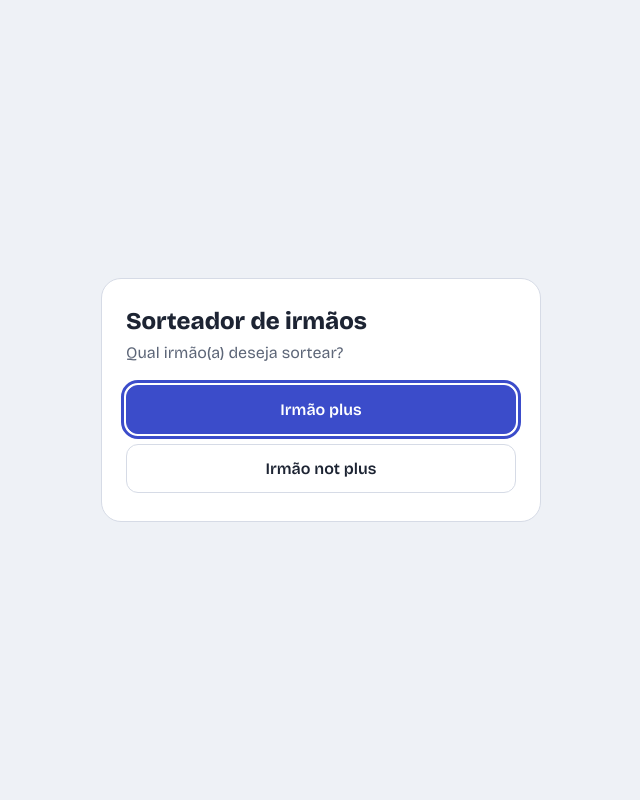
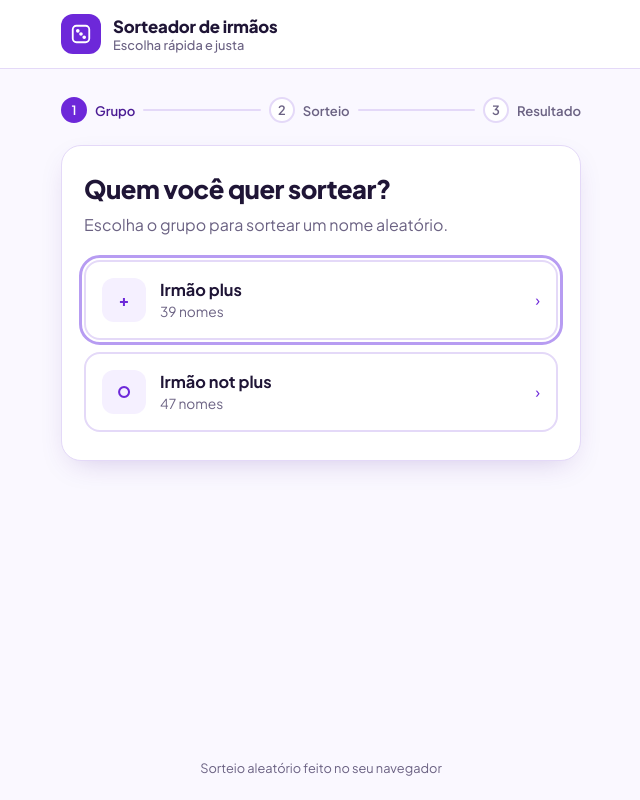
Before and after one commit to lucas17biel-lgtm/Sorteador, a plain HTML site: page index.html in a window 1280 px wide. Shown: the whole page, without its empty margins (319-959 px from the left). Drawn offline with nearby package versions, Linux system fonts and the light colour scheme.

Commit message:
Add files via upload

```diff
--- a/index.html
+++ b/index.html
@@ -3,80 +3,116 @@
 <head>
 <meta charset="utf-8">
 <meta name="viewport" content="width=device-width, initial-scale=1, viewport-fit=cover">
+<meta name="theme-color" content="#6d28d9">
 <title>Sorteador de irmãos</title>
-<link rel="stylesheet" href="https://fonts.googleapis.com/css2?family=Bricolage+Grotesque:wght@400;600;800&display=swap">
+<link rel="stylesheet" href="https://fonts.googleapis.com/css2?family=Plus+Jakarta+Sans:wght@400;500;600;700;800&display=swap">
 <style>
-:root{--bg:#eef1f6;--card:#fff;--ink:#1d2433;--mute:#5d6678;--accent:#3b4cca;--accent-ink:#fff;--line:#d6dbe6;
+:root{--p:#6d28d9;--p-dark:#4c1d95;--p-soft:#f5f0ff;--p-line:#e4d9f8;--ink:#1f1536;--mute:#6b6283;--bg:#faf8ff;--white:#fff;color-scheme:light;
 box-sizing:border-box;padding-top:env(safe-area-inset-top,0px);padding-bottom:env(safe-area-inset-bottom,0px)}
-@media (prefers-color-scheme:dark){:root:not([data-theme="light"]){--bg:#141826;--card:#1d2336;--ink:#eceff7;--mute:#98a1b8;--accent:#8c9bff;--accent-ink:#141826;--line:#2f3752;color-scheme:dark}}
-:root[data-theme="dark"]{--bg:#141826;--card:#1d2336;--ink:#eceff7;--mute:#98a1b8;--accent:#8c9bff;--accent-ink:#141826;--line:#2f3752;color-scheme:dark}
 html{scroll-padding-top:env(safe-area-inset-top,0px)}
 *{box-sizing:border-box}
-body{margin:0;min-height:100vh;display:grid;place-items:center;padding:20px;background:var(--bg);color:var(--ink);font-family:"Bricolage Grotesque",system-ui,-apple-system,"Segoe UI",sans-serif}
-main{width:100%;max-width:440px;background:var(--card);border:1px solid var(--line);border-radius:20px;padding:28px 24px}
-h1{font-size:1.5rem;font-weight:800;margin:0 0 6px}
-p{margin:0 0 20px;color:var(--mute);line-height:1.5}
-.nome{font-size:clamp(1.9rem,9vw,2.6rem);font-weight:800;line-height:1.1;margin:8px 0 24px;overflow-wrap:anywhere}
-.q{font-weight:600;color:var(--ink);margin-bottom:16px}
-.row{display:flex;flex-direction:column;gap:10px}
-button{font:inherit;font-weight:600;padding:14px 16px;border-radius:12px;border:1px solid var(--line);background:transparent;color:var(--ink);cursor:pointer}
-button.main{background:var(--accent);color:var(--accent-ink);border-color:var(--accent)}
-button:focus-visible{outline:3px solid var(--accent);outline-offset:2px}
-button:active{transform:scale(.98)}
-.tag{display:inline-block;font-size:.85rem;color:var(--mute);margin-bottom:4px}
+body{margin:0;min-height:100vh;background:var(--bg);color:var(--ink);font-family:"Plus Jakarta Sans",system-ui,-apple-system,"Segoe UI",sans-serif;display:flex;flex-direction:column}
+header{background:var(--white);border-bottom:1px solid var(--p-line)}
+.bar{max-width:560px;margin:0 auto;padding:14px 20px;display:flex;align-items:center;gap:12px}
+.logo{width:40px;height:40px;border-radius:12px;background:var(--p);display:grid;place-items:center;flex:none}
+.bar b{font-size:1.05rem;font-weight:800;letter-spacing:-.01em}
+.bar span{display:block;font-size:.8rem;color:var(--mute);font-weight:500}
+main{flex:1;width:100%;max-width:560px;margin:0 auto;padding:28px 20px 40px}
+.steps{display:flex;align-items:center;gap:8px;margin-bottom:22px}
+.st{display:flex;align-items:center;gap:8px;font-size:.82rem;font-weight:600;color:var(--mute)}
+.st i{width:26px;height:26px;border-radius:50%;display:grid;place-items:center;font-style:normal;font-size:.8rem;background:var(--white);border:2px solid var(--p-line);color:var(--mute)}
+.st.on{color:var(--p-dark)}
+.st.on i{background:var(--p);border-color:var(--p);color:#fff}
+.st.done i{background:var(--p-soft);border-color:var(--p);color:var(--p)}
+.ln{flex:1;height:2px;background:var(--p-line);border-radius:2px}
+.card{background:var(--white);border:1px solid var(--p-line);border-radius:20px;padding:28px 22px;box-shadow:0 10px 30px -12px rgba(76,29,149,.25)}
+h1{font-size:1.6rem;line-height:1.2;margin:0 0 8px;font-weight:800;letter-spacing:-.02em;color:var(--ink)}
+.sub{margin:0 0 22px;color:var(--mute);line-height:1.55}
+.opts{display:grid;gap:12px}
+.opt{display:flex;align-items:center;gap:14px;text-align:left;width:100%;min-height:72px;padding:16px;border-radius:16px;border:2px solid var(--p-line);background:var(--white);color:var(--ink);font:inherit;cursor:pointer;transition:border-color .15s,background .15s}
+.opt:hover{border-color:var(--p);background:var(--p-soft)}
+.opt strong{display:block;font-size:1.02rem}
+.opt small{color:var(--mute);font-size:.86rem}
+.opt .ic{width:44px;height:44px;border-radius:12px;background:var(--p-soft);color:var(--p);display:grid;place-items:center;font-weight:800;flex:none}
+.opt .ar{margin-left:auto;color:var(--p)}
+.res{text-align:center;padding:6px 0 4px}
+.av{width:84px;height:84px;margin:0 auto 16px;border-radius:50%;background:linear-gradient(135deg,#8b5cf6,var(--p-dark));color:#fff;display:grid;place-items:center;font-size:1.9rem;font-weight:800;letter-spacing:.02em}
+.lab{font-size:.88rem;color:var(--mute);font-weight:600;margin-bottom:6px}
+.nome{font-size:clamp(1.7rem,8vw,2.2rem);font-weight:800;line-height:1.15;letter-spacing:-.02em;overflow-wrap:anywhere;margin:0 0 6px}
+.badge{display:inline-block;margin-top:8px;padding:5px 12px;border-radius:999px;background:var(--p-soft);color:var(--p-dark);font-size:.8rem;font-weight:700}
+.pop{animation:pop .35s ease-out}
+@keyframes pop{from{opacity:0;transform:scale(.96)}to{opacity:1;transform:none}}
+.q{margin:26px 0 14px;padding-top:22px;border-top:1px solid var(--p-line);font-weight:700;text-align:center}
+.row{display:grid;gap:10px}
+@media(min-width:420px){.row.two{grid-template-columns:1fr 1fr}}
+.btn{font:inherit;font-weight:700;min-height:50px;padding:12px 18px;border-radius:14px;border:2px solid var(--p);background:var(--white);color:var(--p);cursor:pointer;transition:background .15s,transform .1s}
+.btn:hover{background:var(--p-soft)}
+.btn.fill{background:var(--p);color:#fff}
+.btn.fill:hover{background:var(--p-dark);border-color:var(--p-dark)}
+.btn:active,.opt:active{transform:scale(.98)}
+.btn:focus-visible,.opt:focus-visible{outline:3px solid #b79cf2;outline-offset:2px}
+footer{text-align:center;color:var(--mute);font-size:.8rem;padding:0 20px 24px}
+@media(prefers-reduced-motion:reduce){*{animation:none!important;transition:none!important}}
 </style>
 </head>
 <body>
-<main id="app"></main>
+<header><div class="bar">
+  <div class="logo" aria-hidden="true"><svg width="22" height="22" viewBox="0 0 24 24" fill="none" stroke="#fff" stroke-width="2" stroke-linecap="round" stroke-linejoin="round"><rect x="3" y="3" width="18" height="18" rx="4"/><circle cx="8.5" cy="8.5" r="1" fill="#fff"/><circle cx="15.5" cy="15.5" r="1" fill="#fff"/><circle cx="12" cy="12" r="1" fill="#fff"/></svg></div>
+  <div><b>Sorteador de irmãos</b><span>Escolha rápida e justa</span></div>
+</div></header>
+<main>
+  <nav class="steps" id="steps" aria-label="Progresso"></nav>
+  <section class="card" id="app" aria-live="polite"></section>
+</main>
+<footer>Sorteio aleatório feito no seu navegador</footer>
 <script>
 (function(){
-  var clean = function(a){ return a.map(function(n){ return n.replace(/\s+/g," ").trim(); }); };
-  var LISTAS = {
-    plus: clean(["MURILO ACIOLI","VALDIRENE","AUREA MARTINS","MÁRCIA FERREIRA","MARCIA NASCIMENTO","GORETE","VERA SANTOS","ADRIANA NASCIMENTO","ANE CAROLINE","DOREIDES ARAUJO","ELIANA RIZYA","ADRIANA MATIAS","PATRICIA BARROS","VERIDIANA","CARLOS HUMBERTO","GABRIELLA  LEITE","LEANDRA","JOSILENE ACIOLI","ISABELE JUSTINO","LAURA WANDERLEY","LIVIA KELLY","LUCAS GABRIEL","LUIZ FAGUNDES","LYVIA GRAZIELLI","MAYSA DORIS","FABIA BEZERRA","SANDRA PINHEIRO","SAYONARA","MIRELLE CHAVES","BRUNO OTTE","HADOVALDO ARAUJO","GILBERTO FRANKLIN","AURORA GALINDO","SANDRO MORETI","MARIA RITA","JANAINA SOUZA","JOSEANE MARTINS","NATALIA","BEATRIZ ARAUJO"]),
-    notplus: clean(["ANA PAULA PORTO","CLEONIDES MARIA","JANIELE PEREIRA","MARIA SELMA","VITORIA REGIA","AMARO SOARES","ANA PATRICIA","ANTONIO CLAUDEONOR","ELINALDO","HELENA RODRIGUES","JOSENAIDE","QUITERIA MARIA","SANDRA DE FREITAS","ADRIANA LACERDA","ANTONIA ACIOLI","LUIZ ALVES","MARIA IVONE","JULYA ESTEVAO","SANDRA ESTEVAO","WILLIAN BRUNO","CLEONICE MARIA","ITALO CAVALCANTE","JOÃO  ALBERT","LETICYA BEATRIZ","LUCIANA  SANTOS","ROSIMEIRE CAVALCANTE","WILLYAN KAYRON","ZENILDA ARAUJO","FABIOLA PEREIRA","KEZIA DE SOUZA","MARCILENE","NUCAS PEREIRA","RAQUEL NUNES","SANDRA  BULANDEIRA","ANDREA TEIXEIRA","DEBORA OTTE","CAROL OTTE","DEILTA ARAUJO","GEORGINA OTTE","MARIA DE LOURDES","MARILENE OTTE","PAULO RODOLFO","PAULO TEIXEIRA","QUITERIA PEDRO","SANDRA MARA","VERA LOURENÇO","VICTOR ALEXANDRE"])
+  var clean=function(a){return a.map(function(n){return n.replace(/\s+/g," ").trim();});};
+  var LISTAS={
+    plus:clean(["MURILO ACIOLI","VALDIRENE","AUREA MARTINS","MÁRCIA FERREIRA","MARCIA NASCIMENTO","GORETE","VERA SANTOS","ADRIANA NASCIMENTO","ANE CAROLINE","DOREIDES ARAUJO","ELIANA RIZYA","ADRIANA MATIAS","PATRICIA BARROS","VERIDIANA","CARLOS HUMBERTO","GABRIELLA  LEITE","LEANDRA","JOSILENE ACIOLI","ISABELE JUSTINO","LAURA WANDERLEY","LIVIA KELLY","LUCAS GABRIEL","LUIZ FAGUNDES","LYVIA GRAZIELLI","MAYSA DORIS","FABIA BEZERRA","SANDRA PINHEIRO","SAYONARA","MIRELLE CHAVES","BRUNO OTTE","HADOVALDO ARAUJO","GILBERTO FRANKLIN","AURORA GALINDO","SANDRO MORETI","MARIA RITA","JANAINA SOUZA","JOSEANE MARTINS","NATALIA","BEATRIZ ARAUJO"]),
+    notplus:clean(["ANA PAULA PORTO","CLEONIDES MARIA","JANIELE PEREIRA","MARIA SELMA","VITORIA REGIA","AMARO SOARES","ANA PATRICIA","ANTONIO CLAUDEONOR","ELINALDO","HELENA RODRIGUES","JOSENAIDE","QUITERIA MARIA","SANDRA DE FREITAS","ADRIANA LACERDA","ANTONIA ACIOLI","LUIZ ALVES","MARIA IVONE","JULYA ESTEVAO","SANDRA ESTEVAO","WILLIAN BRUNO","CLEONICE MARIA","ITALO CAVALCANTE","JOÃO  ALBERT","LETICYA BEATRIZ","LUCIANA  SANTOS","ROSIMEIRE CAVALCANTE","WILLYAN KAYRON","ZENILDA ARAUJO","FABIOLA PEREIRA","KEZIA DE SOUZA","MARCILENE","NUCAS PEREIRA","RAQUEL NUNES","SANDRA  BULANDEIRA","ANDREA TEIXEIRA","DEBORA OTTE","CAROL OTTE","DEILTA ARAUJO","GEORGINA OTTE","MARIA DE LOURDES","MARILENE OTTE","PAULO RODOLFO","PAULO TEIXEIRA","QUITERIA PEDRO","SANDRA MARA","VERA LOURENÇO","VICTOR ALEXANDRE"])
   };
-  var app = document.getElementById("app");
-  var lista = null, tipo = "", atual = "";
+  var NOMES={plus:"Irmão plus",notplus:"Irmão not plus"};
+  var app=document.getElementById("app"),stepsEl=document.getElementById("steps");
+  var lista=null,tipo="",atual="";
 
-  function sortear(){
-    var novo;
-    do { novo = lista[Math.floor(Math.random()*lista.length)]; }
-    while (novo === atual && lista.length > 1);
-    atual = novo;
+  function sortear(){var n;do{n=lista[Math.floor(Math.random()*lista.length)];}while(n===atual&&lista.length>1);atual=n;}
+  function esc(s){return s.replace(/[&<>]/g,function(c){return{"&":"&amp;","<":"&lt;",">":"&gt;"}[c];});}
+  function ini(s){var p=s.split(" ");return (p[0][0]+(p[1]?p[1][0]:"")).toUpperCase();}
+  function steps(n){
+    var l=["Grupo","Sorteio","Resultado"],h="";
+    l.forEach(function(t,i){
+      var c=i+1===n?"on":(i+1<n?"done":"");
+      h+='<div class="st '+c+'"'+(i+1===n?' aria-current="step"':'')+'><i>'+(i+1<n?"✓":i+1)+'</i>'+t+'</div>'+(i<2?'<div class="ln"></div>':'');
+    });
+    stepsEl.innerHTML=h;
   }
-  function esc(s){ return s.replace(/[&<>]/g,function(c){return {"&":"&amp;","<":"&lt;",">":"&gt;"}[c];}); }
-  function view(html){ app.innerHTML = html; var b = app.querySelector("button"); if(b) b.focus(); }
-
+  function view(html,n){steps(n);app.innerHTML=html;var b=app.querySelector("button");if(b)b.focus({preventScroll:true});}
+  function pessoa(){
+    return '<div class="res pop"><div class="av" aria-hidden="true">'+esc(ini(atual))+'</div><div class="lab">Irmão(a) escolhido</div><p class="nome">'+esc(atual)+'</p><span class="badge">'+NOMES[tipo]+'</span></div>';
+  }
   function inicio(){
-    view('<h1>Sorteador de irmãos</h1><p>Qual irmão(a) deseja sortear?</p>'+
-      '<div class="row"><button class="main" data-a="escolher" data-t="plus">Irmão plus</button>'+
-      '<button data-a="escolher" data-t="notplus">Irmão not plus</button></div>');
+    view('<h1>Quem você quer sortear?</h1><p class="sub">Escolha o grupo para sortear um nome aleatório.</p>'+
+      '<div class="opts"><button class="opt" data-a="escolher" data-t="plus"><span class="ic">+</span><span><strong>Irmão plus</strong><small>'+LISTAS.plus.length+' nomes</small></span><span class="ar">›</span></button>'+
+      '<button class="opt" data-a="escolher" data-t="notplus"><span class="ic">○</span><span><strong>Irmão not plus</strong><small>'+LISTAS.notplus.length+' nomes</small></span><span class="ar">›</span></button></div>',1);
   }
   function mostrar(){
-    view('<span class="tag">Irmão(a) escolhido</span><div class="nome">'+esc(atual)+'</div>'+
-      '<p class="q">Deseja mudar de irmão(a)?</p>'+
-      '<div class="row"><button data-a="outro">Sim, sortear outro</button>'+
-      '<button class="main" data-a="manter">Não, manter este</button></div>');
+    view(pessoa()+'<p class="q">Deseja mudar de irmão(a)?</p><div class="row two"><button class="btn" data-a="outro">Sim, sortear outro</button><button class="btn fill" data-a="manter">Não, manter este</button></div>',2);
   }
   function recente(){
-    view('<span class="tag">Irmão(a) escolhido</span><div class="nome">'+esc(atual)+'</div>'+
-      '<p class="q">Esse irmão fez parte recentemente?</p>'+
-      '<div class="row"><button data-a="outro">Sim, sortear outro</button>'+
-      '<button class="main" data-a="final">Não</button></div>');
+    view(pessoa()+'<p class="q">Esse irmão fez parte recentemente?</p><div class="row two"><button class="btn" data-a="outro">Sim, sortear outro</button><button class="btn fill" data-a="final">Não</button></div>',2);
   }
   function final(){
-    view('<span class="tag">Irmão(a) escolhido</span><div class="nome">'+esc(atual)+'</div>'+
-      '<div class="row"><button class="main" data-a="inicio">Novo sorteio</button></div>');
+    view(pessoa()+'<div class="row" style="margin-top:26px"><button class="btn fill" data-a="inicio">Novo sorteio</button></div>',3);
   }
-
-  app.addEventListener("click", function(e){
-    var b = e.target.closest("button"); if(!b) return;
-    var a = b.getAttribute("data-a");
-    if (a === "escolher"){ tipo = b.getAttribute("data-t"); lista = LISTAS[tipo]; atual = ""; sortear(); mostrar(); }
-    else if (a === "outro"){ sortear(); mostrar(); }
-    else if (a === "manter"){ recente(); }
-    else if (a === "final"){ final(); }
-    else if (a === "inicio"){ inicio(); }
+  app.addEventListener("click",function(e){
+    var b=e.target.closest("button");if(!b)return;
+    var a=b.getAttribute("data-a");
+    if(a==="escolher"){tipo=b.getAttribute("data-t");lista=LISTAS[tipo];atual="";sortear();mostrar();}
+    else if(a==="outro"){sortear();mostrar();}
+    else if(a==="manter"){recente();}
+    else if(a==="final"){final();}
+    else if(a==="inicio"){inicio();}
   });
   inicio();
 })();
```
